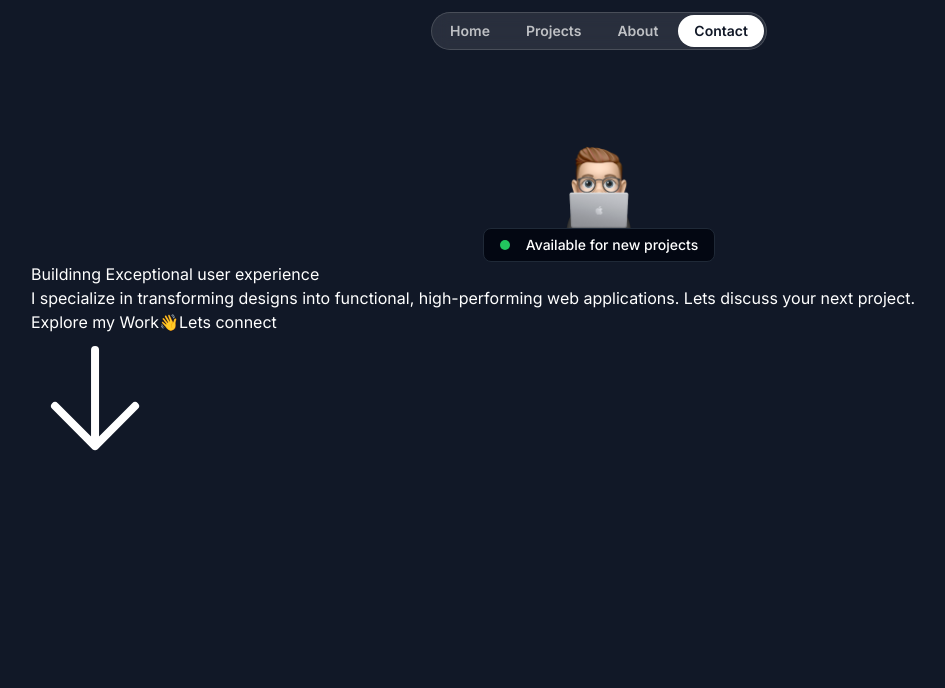
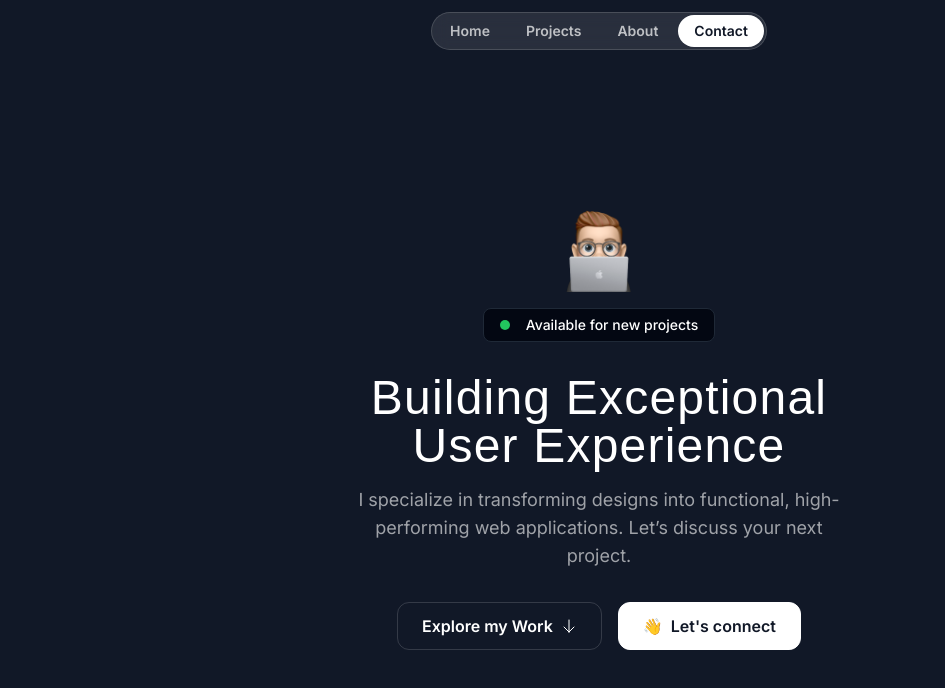
Before and after one commit to Prasant-Pradeep/portfolio_prasant, a Next.js app: page / in a window 1280 px wide. Shown: the top 688 px of the page, without its empty margins (41-986 px from the left). Built offline with nearby package versions, Linux system fonts and the light colour scheme; a web font is replaced by a local one.

Commit message:
changes in hero section

```diff
--- a/src/sections/Hero.tsx
+++ b/src/sections/Hero.tsx
@@ -1,36 +1,45 @@
+import Image from "next/image";
 import memojiImage from "@/assets/images/memoji-computer.png";
-import Image from "next/image";
-import ArrowDown from "@/assets/icons/arrow-down.svg"
+import ArrowDown from "@/assets/icons/arrow-down.svg";
 
 export const HeroSection = () => {
   return (
-    <div className="py-32">
+    <div className="py-32 md:py-48">
       <div className="container">
         <div className="flex flex-col items-center">
           <Image
             src={memojiImage}
+            alt="Person peeking from behind laptop"
             className="size-[100px]"
-          alt="Person peeking from behind laptop"
           />
-        <div className="bg-gray-950 border border-gray-800 px-4 py-1.5 inline-flex items-center gap-4 rounded-lg">
+
+          <div className="bg-gray-950 border border-gray-800 px-4 py-1.5 inline-flex items-center gap-4 rounded-lg mt-4">
             <div className="bg-green-500 size-2.5 rounded-full"></div>
             <div className="text-sm font-medium">
               Available for new projects
             </div>
           </div>
         </div>
-        <h1>Buildinng Exceptional user experience</h1>
-        <p>
-          I specialize in transforming designs into functional, high-performing web applications. Lets discuss your next project.
+        <div className=" max-w-lg mx-auto">
+          <h1 className="font-serif text-3xl md:text-5xl text-center mt-8 tracking-wide">
+            Building Exceptional User Experience
+          </h1>
+
+          <p className="mt-4 text-center text-white/60 md:text-lg">
+            I specialize in transforming designs into functional, high-performing web applications.
+            Let’s discuss your next project.
           </p>
-        <div>
-          <button>
-            <span>Explore my Work</span>
-            <ArrowDown />
+        </div>
+
+        <div className="flex flex-col md:flex-row justify-center items-center mt-8 gap-4">
+          <button className="inline-flex items-center gap-2 border border-white/15 px-6 h-12 rounded-xl">
+            <span className="font-semibold">Explore my Work</span>
+            <ArrowDown className="size-4" />
           </button>
-          <button>
+
+          <button className="inline-flex items-center gap-2 border border-white bg-white text-gray-900 h-12 px-6 rounded-xl">
             <span>👋</span>
-            <span>Lets connect</span>
+            <span className="font-semibold">Let's connect</span>
           </button>
         </div>
       </div>
```
Lines whose indentation alone changed are shown as unchanged.
